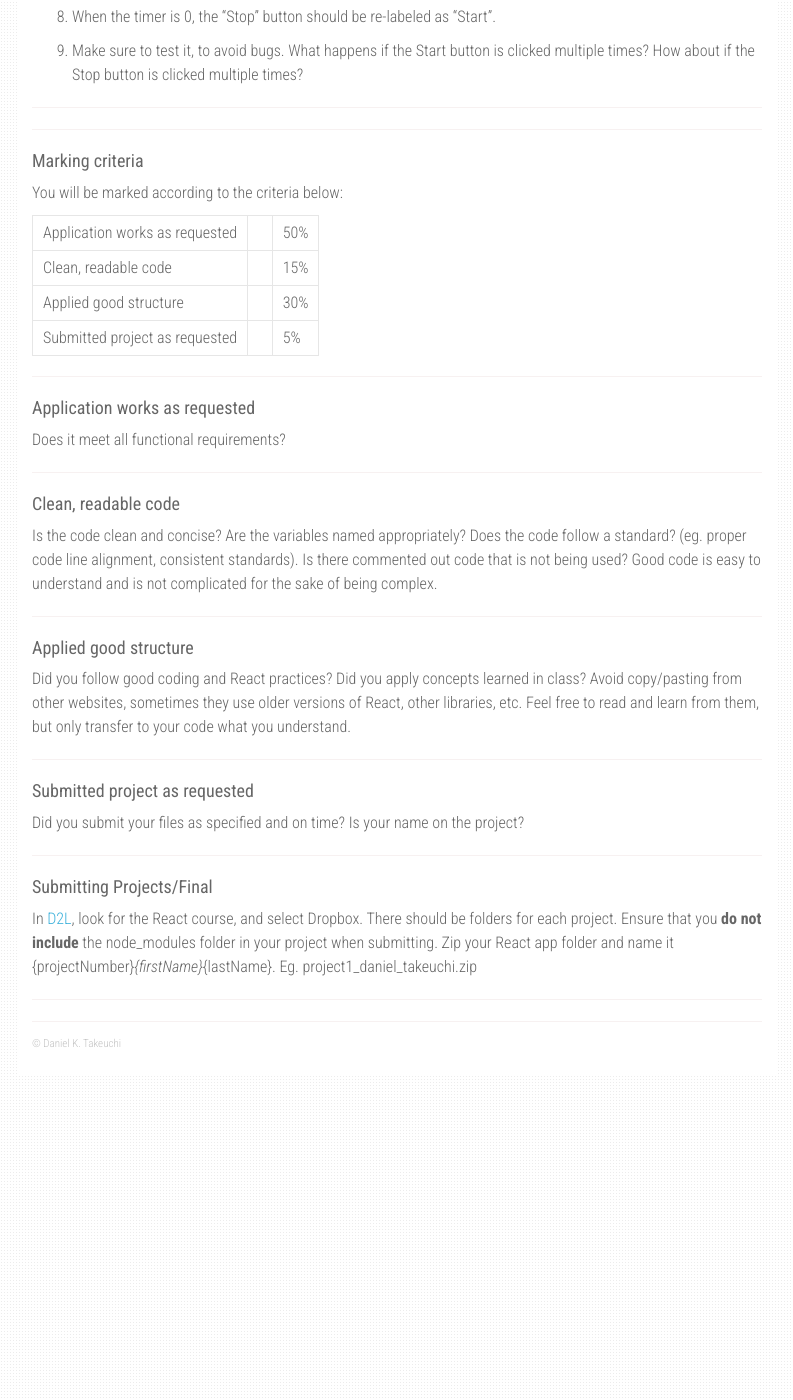
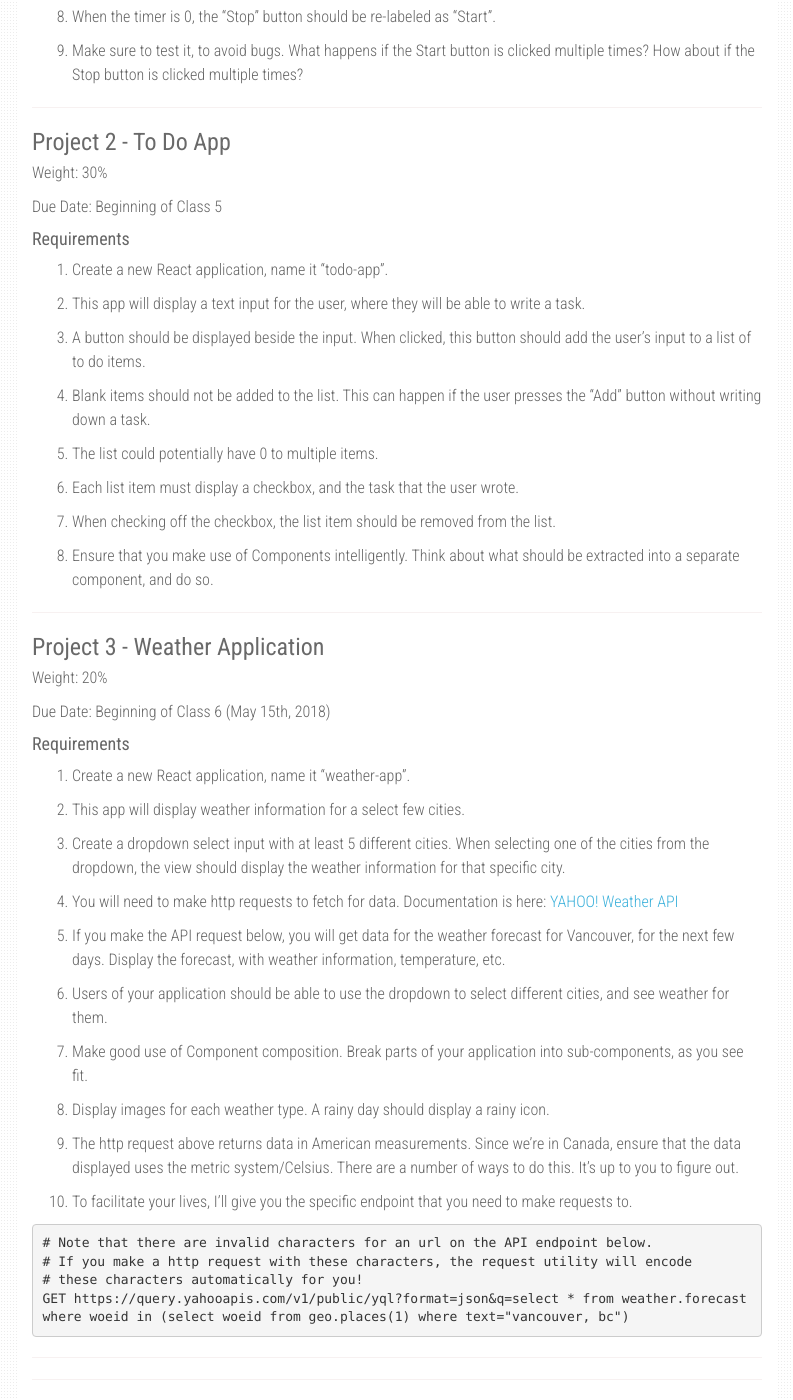
Before and after one commit to Julix91/COMP-2913, a Jekyll site: the page built from deliverables.md, in a window 1280 px wide and 1400 px high, scrolled down 589 px. Shown: the whole window, without its empty margins (338-1131 px from the left). Built offline with Jekyll 4.4.1, drawn with Linux system fonts in a browser that asks for light colours; nearby versions of some CDN libraries; our own code applies the rules of GitHub Pages for plain Markdown files; some of the changed lines change nothing that is shown.

Commit message:
Update deliverables.md

```diff
--- a/deliverables.md
+++ b/deliverables.md
@@ -31,12 +31,12 @@ Due Date: Beginning of Class 3
 1. Make sure to test it, to avoid bugs. What happens if the Start button is clicked multiple times? How about if the Stop button is clicked multiple times?
 
 ---
-<!--
+
 ### Project 2 - To Do App
 
 Weight: 30%
 
-Due Date: Beginning of Class 5 (May 8th, 2018)
+Due Date: Beginning of Class 5
 
 #### Requirements
 
```
